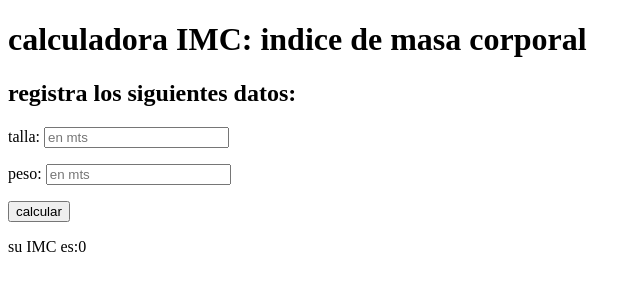
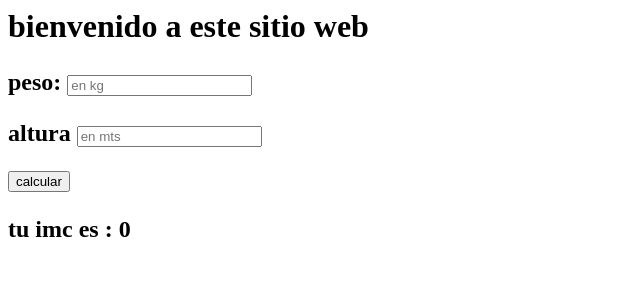
Before and after one commit to mdaeda/practica-1_mauricio, a plain HTML site: page index.html in a window 1280 px wide. Shown: the whole page, without its empty margins (0-641 px from the left). Drawn offline with Linux system fonts and the light colour scheme.

Commit message:
Update index.html

```diff
--- a/index.html
+++ b/index.html
@@ -1,19 +1,24 @@
-<!DOCTYPE html>
+<doctype html>
   <html>
     <head>
-    <title>calculadora de indice de masa corporal</title>
+      <meta charset="utf-8">
+      <meta name "viewport" content= "whidth=device-whidth">
+      <title>imc</title>
+      <link href"index.css" rel="stylessheet" type="text/css"/>
     </head>
     <body>
-    <h1> calculadora IMC: indice de masa corporal</h1>
-     <h2 class="heardtwo">
-       registra los siguientes datos:</h2>
-    <p class="headertwo">talla:
-      <input type ="text"placeholder="en mts" id="altura"></p>
+      <script src="index.js"></script>
+                   <h1>bienvenido a este sitio web</h1>
+                   <h2><p class="headertwo"imc</h2></p>
+
 <p class="headertwo">peso:
-      <input type ="text"placeholder="en mts" id="peso"></p>
+        <input type="text" placeholder="en kg" id="peso"></p>
 
-      <button type="button" onClink="getIMC()">calcular
+        <p class="headertwo">altura
+        <input type="text"placeholder="en mts" id="altura"></p>
+
+        <button type="button" onClick ="getIMC()">calcular
         </button>
-      <p> su IMC es:<a id ="imc">0</a></p>
+        <p>tu imc es : <a id="imc">0</a></p>
         </body>
         </html>
```
Lines whose indentation alone changed are shown as unchanged.
